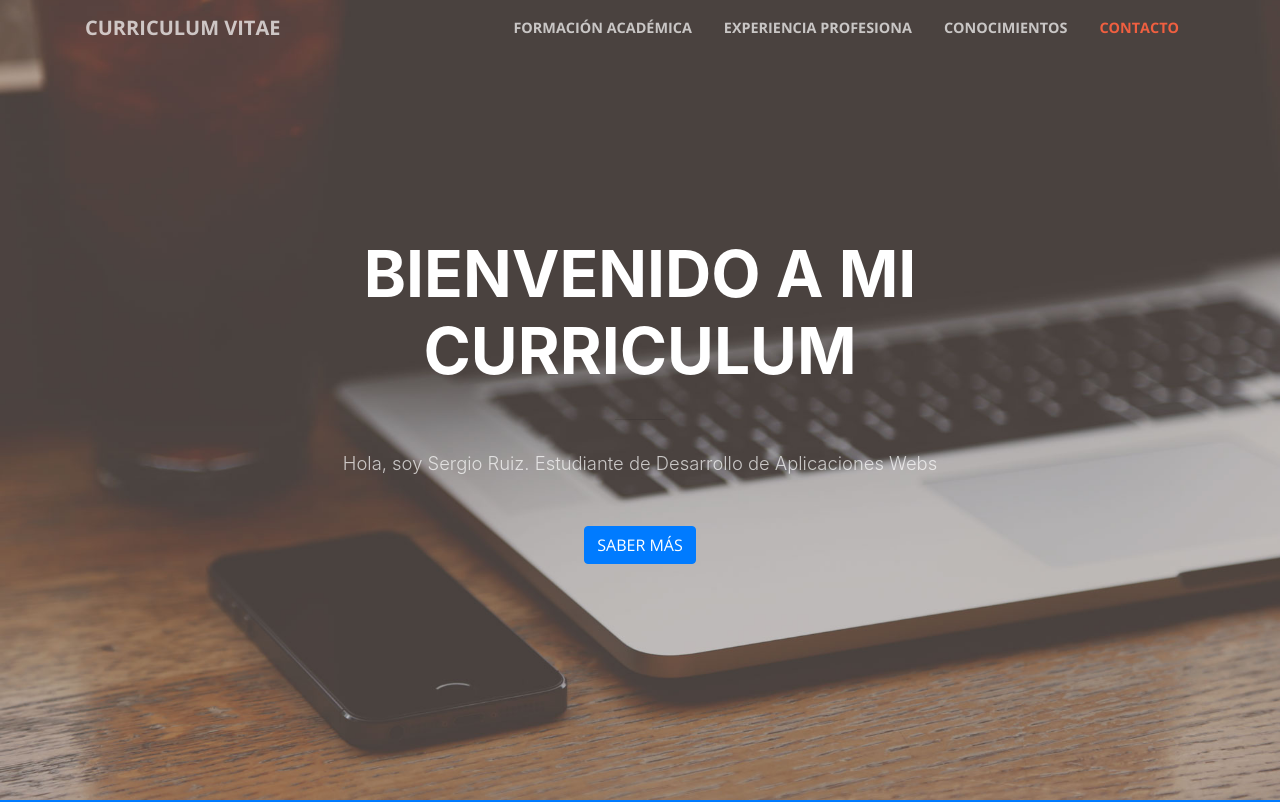
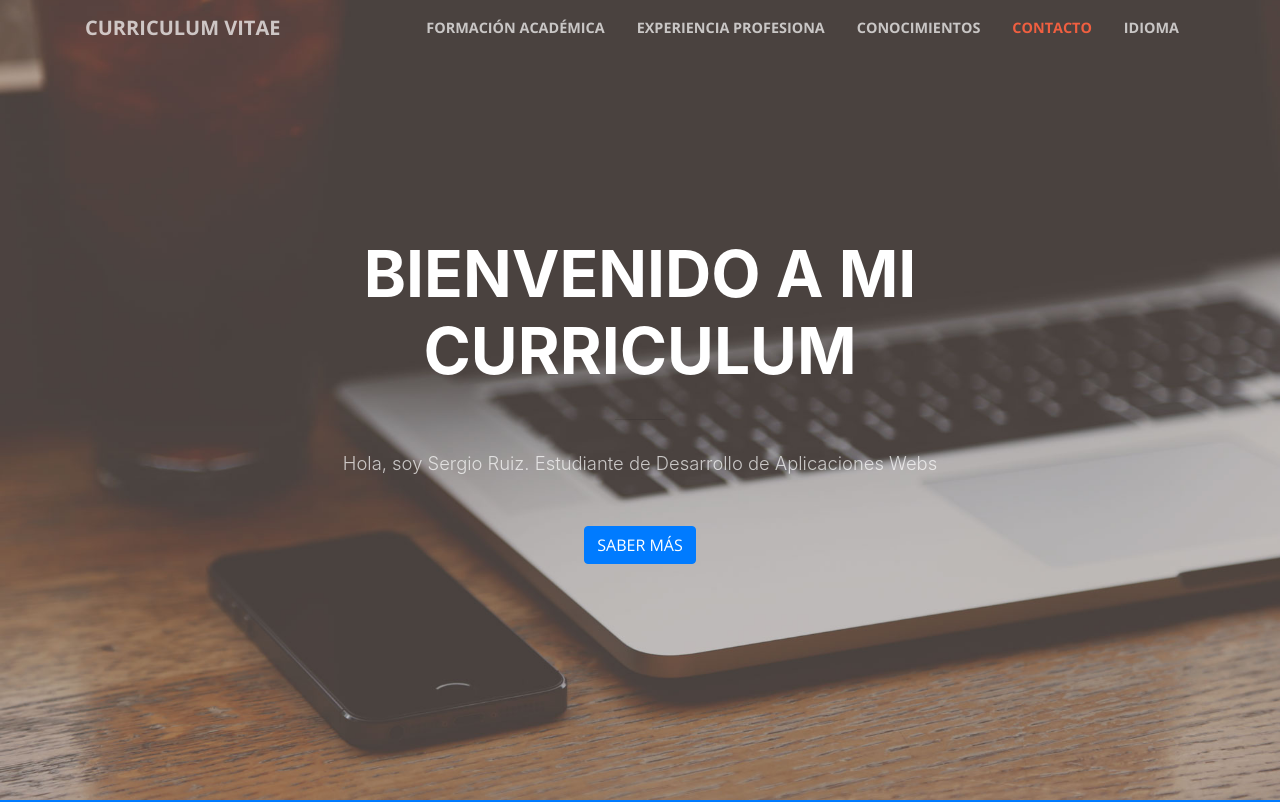
Before and after one commit to Sergio2431/Curriculum.github.io, a website with bundled scripts: page index.html in a window 1280 px wide. Shown: the top 802 px of the page. Built offline with nearby package versions, Linux system fonts and the light colour scheme.

Commit message:
subir curriculum

```diff
--- a/index.html
+++ b/index.html
@@ -48,6 +48,9 @@
             </li>
             <li class="nav-item">
               <a class="nav-link js-scroll-trigger" href="#contact">Contacto</a>
+            </li>
+            <li class="nav-item">
+              <a class="nav-link js-scroll-trigger" href="indexIngles.html">Idioma</a>
             </li>
           </ul>
         </div>
```
Also changed, not shown: indexIngles.html (+3 -0 lines).
